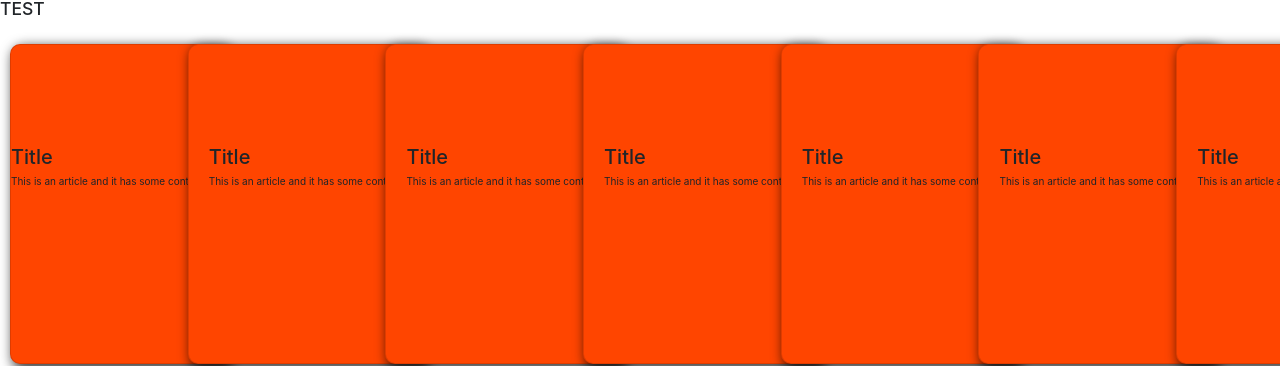
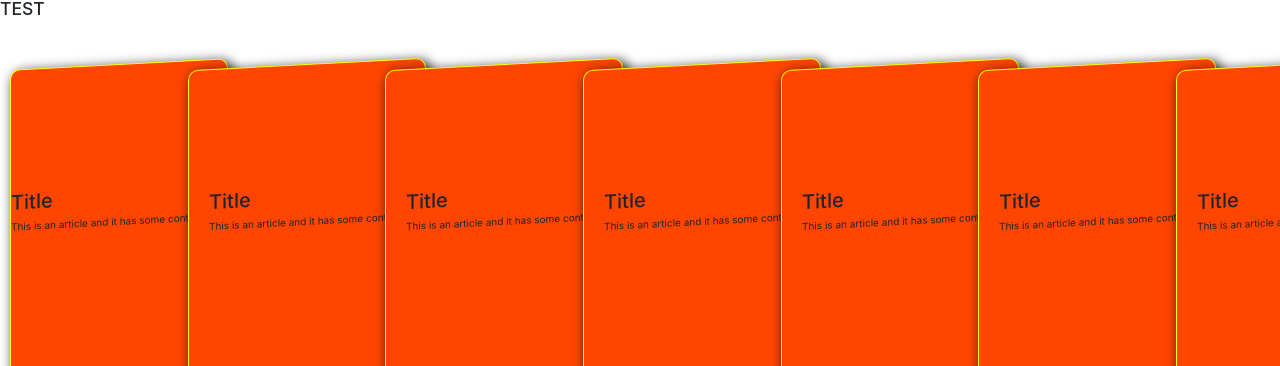
Before and after one commit to Eddwiin/miageConnexion, a React (Create React App) app: page / in a window 1280 px wide. Shown: the part 434-800 px from the top of the page. Built offline with nearby package versions, Linux system fonts and the light colour scheme; no server answers.

Commit message:
fix little bug

```diff
--- a/src/components/list-cards/card/test.scss
+++ b/src/components/list-cards/card/test.scss
@@ -4,37 +4,43 @@
 .cards {
   display: flex;
   align-items: stretch;
+  transition: all 0.2s ease;
+
   &::-webkit-scrollbar {
     display: none;
   }
   & .card {
     flex: 0 0 auto;
-        height: 40vh;
+    height: 50vh;
     background-color: orangered;
+    border-color: yellow;
     border-radius: 1rem;
-        padding: 10rem 2rem;
-        margin: 2rem auto;
-        transition: all .2s ease;
-        box-shadow: 4px 4px 12px 2px rgba(black,.75);
+    padding: 12rem 2rem;
+    margin: 4rem auto;
+    transition: all 0.2s ease;
+    transform: skewY(-3deg);
+    box-shadow: 4px 4px 12px 2px rgba(black, 0.75);
     &:not(:first-child) {
-            margin-left:  -4rem;
+      margin-left: -4rem;
     }
-        &:first-child{
-            margin-left:  1rem;
+    & > * {
+      transform: skewY(0);
     }
-        &:last-child{
-            margin-left:  -6rem;
+    &:first-child {
+      margin-left: 1rem;
+    }
+    &:last-child {
+      margin-left: -6rem;
     }
 
-        &:hover, &:focus-within {
-
-            transform: translateY(-.5rem);
+    &:hover,
+    &:focus-within {
+      transform: translateY(-0.5rem);
 
       ~ .card {
-                transform: translateX(4rem);
-            }
-        }
-
+        transform: translateX(4rem) skewY(-3deg) translateY(-2rem);
 
       }
     }
+  }
+}
```
Lines whose indentation alone changed are shown as unchanged.
